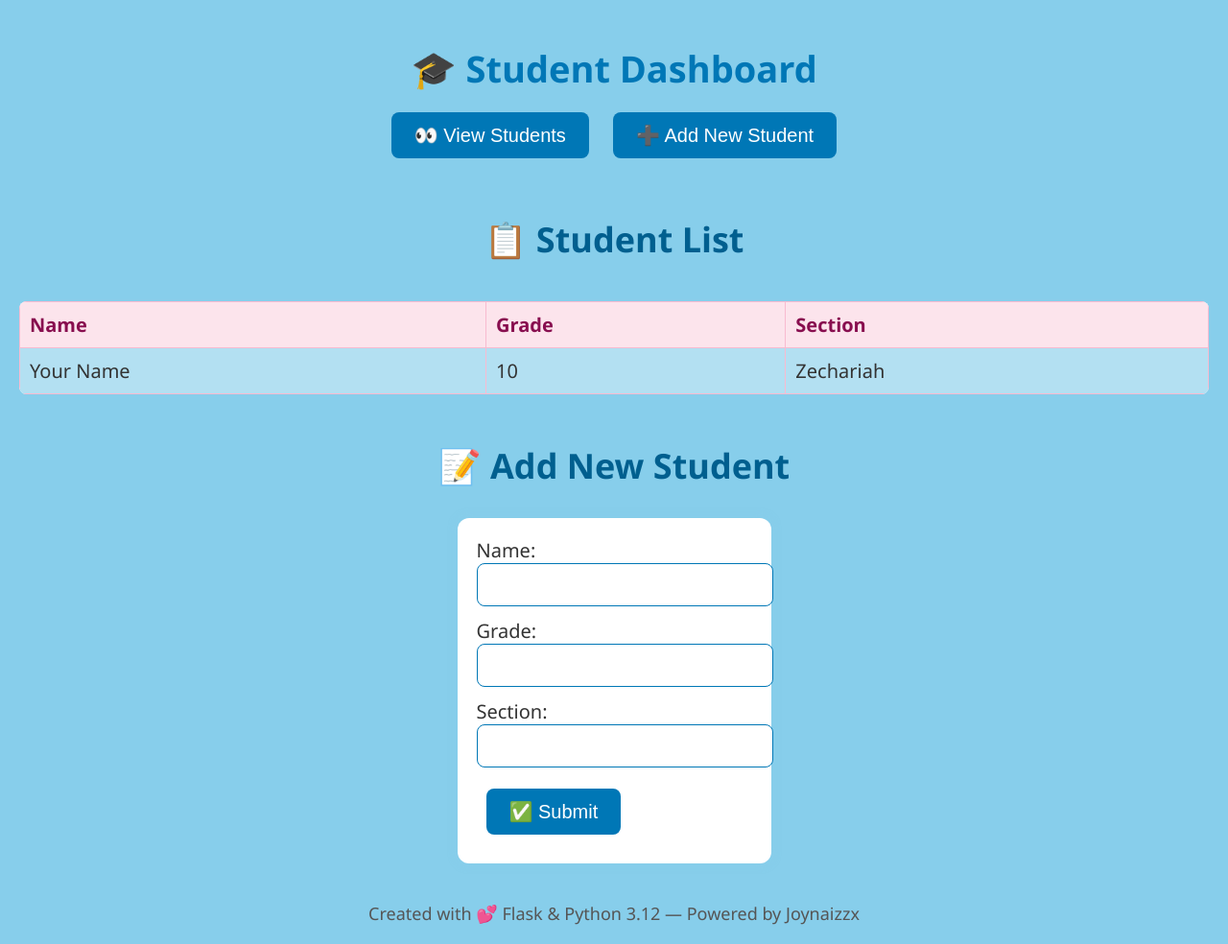
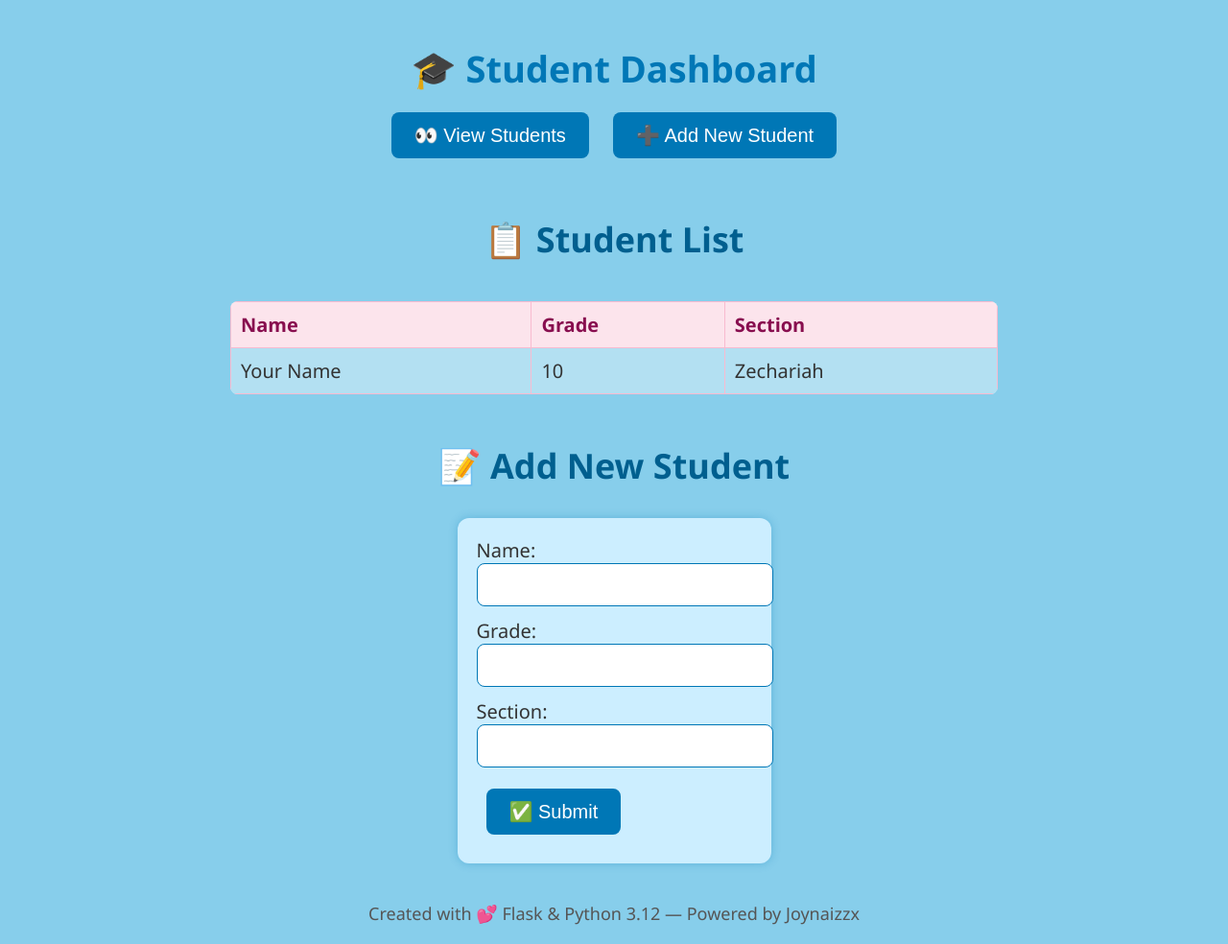
Before and after one commit to Joynase/Joynase-Dime, a Flask app: page /dashboard in a window 1280 px wide. Shown: the whole page at 96% size. Run offline with Flask 3, Linux system fonts and the light colour scheme.

Commit message:
Update index.html

```diff
--- a/templates/index.html
+++ b/templates/index.html
@@ -23,6 +23,7 @@
     h2 {
       color: #005f8f;
       font-size: 36px;
+      text-align: center;
     }
 
     .btn {
@@ -58,9 +59,11 @@
 
     table {
       width: 100%;
+      max-width: 800px;
+      margin: 0 auto;
       border-collapse: collapse;
       margin-top: 10px;
-      background: white;
+      background-color: #cceeff; /* sky blue background */
       border-radius: 8px;
       overflow: hidden;
     }
@@ -77,11 +80,6 @@
       color: #880e4f;
     }
 
-    /* 🌤️ Sky blue row styling */
-    table tr {
-      background-color: #cceeff;
-    }
-
     table tr:nth-child(even) {
       background-color: #b3e0f2;
     }
@@ -96,10 +94,10 @@
     }
 
     form {
-      background: white;
+      background-color: #cceeff; /* sky blue form background */
       padding: 20px;
       border-radius: 12px;
-      box-shadow: 0 0 10px rgba(135, 206, 235, 0.5);
+      box-shadow: 0 0 10px rgba(0, 119, 182, 0.3);
       max-width: 600px;
       margin: auto;
     }
```
